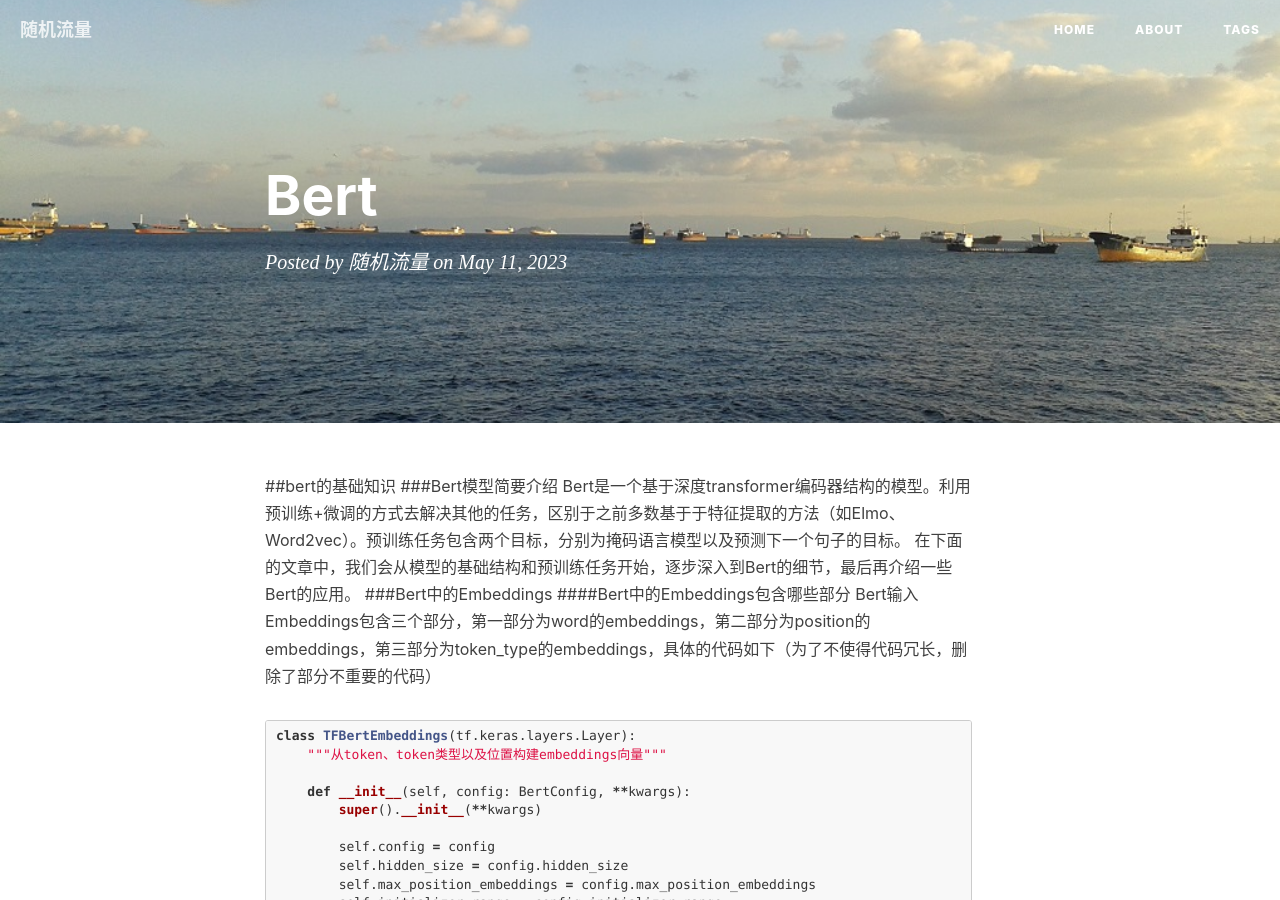
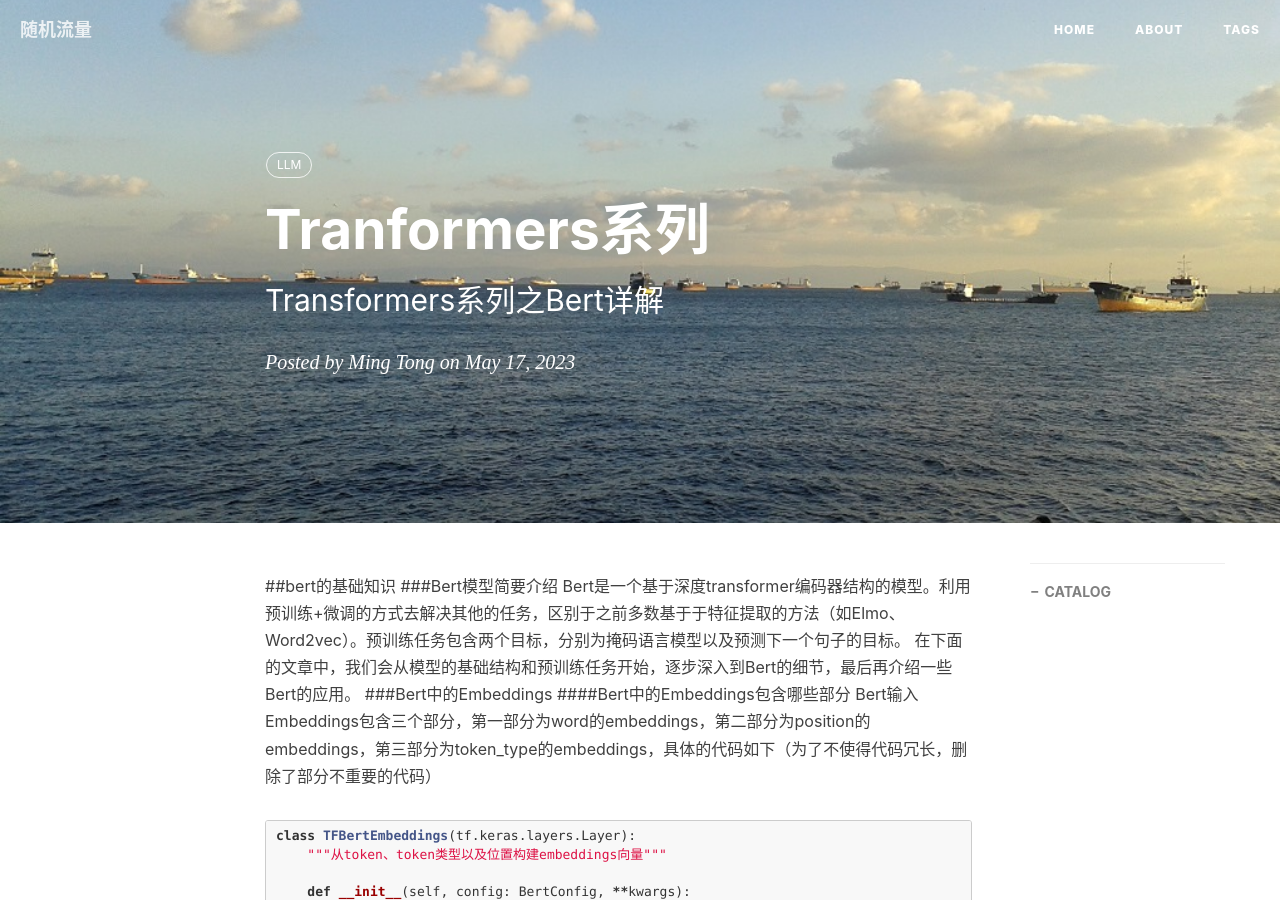
Before and after one commit to tongming/tongming.github.io, a Jekyll site: the page built from _posts/2023-5-11-bert.md, in a window 1280 px wide and 900 px high. Built offline with Jekyll 4.4.1, drawn with Linux system fonts in a browser that asks for light colours; nearby versions of some CDN libraries; our own code applies the rules of GitHub Pages for plain Markdown files; comment, search, counter and statistics services are not loaded.

Commit message:
update bert

```diff
--- a/_posts/2023-5-11-bert.md
+++ b/_posts/2023-5-11-bert.md
@@ -1,3 +1,13 @@
+---
+layout: post
+title: "Tranformers系列"
+subtitle:   "Transformers系列之Bert详解"
+date:       2023-05-17 12:00:00
+author:     "Ming Tong"
+catalog: true
+tags:
+    - LLM
+---
 ##bert的基础知识
 ###Bert模型简要介绍
 Bert是一个基于深度transformer编码器结构的模型。利用预训练+微调的方式去解决其他的任务，区别于之前多数基于于特征提取的方法（如Elmo、Word2vec）。预训练任务包含两个目标，分别为掩码语言模型以及预测下一个句子的目标。
```
